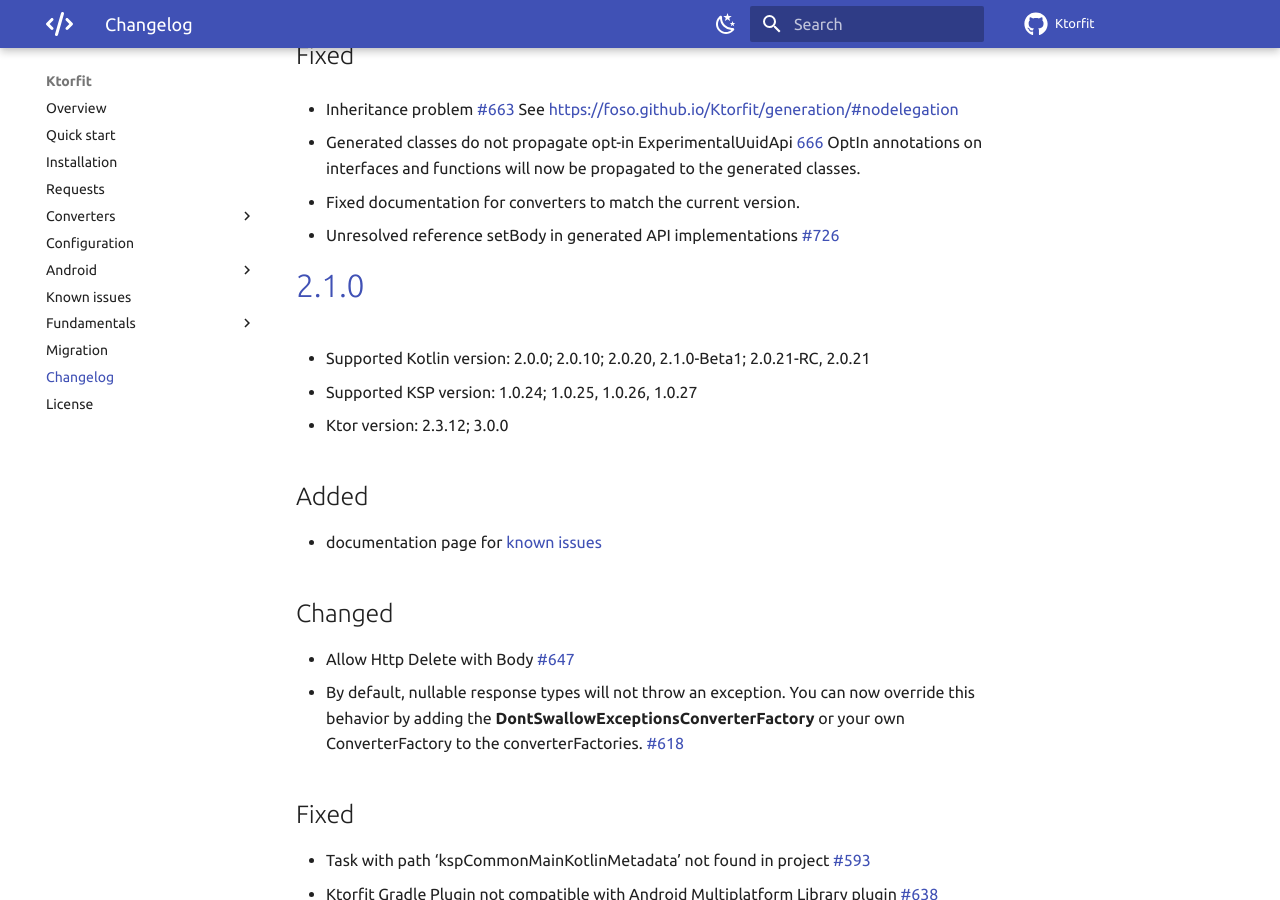
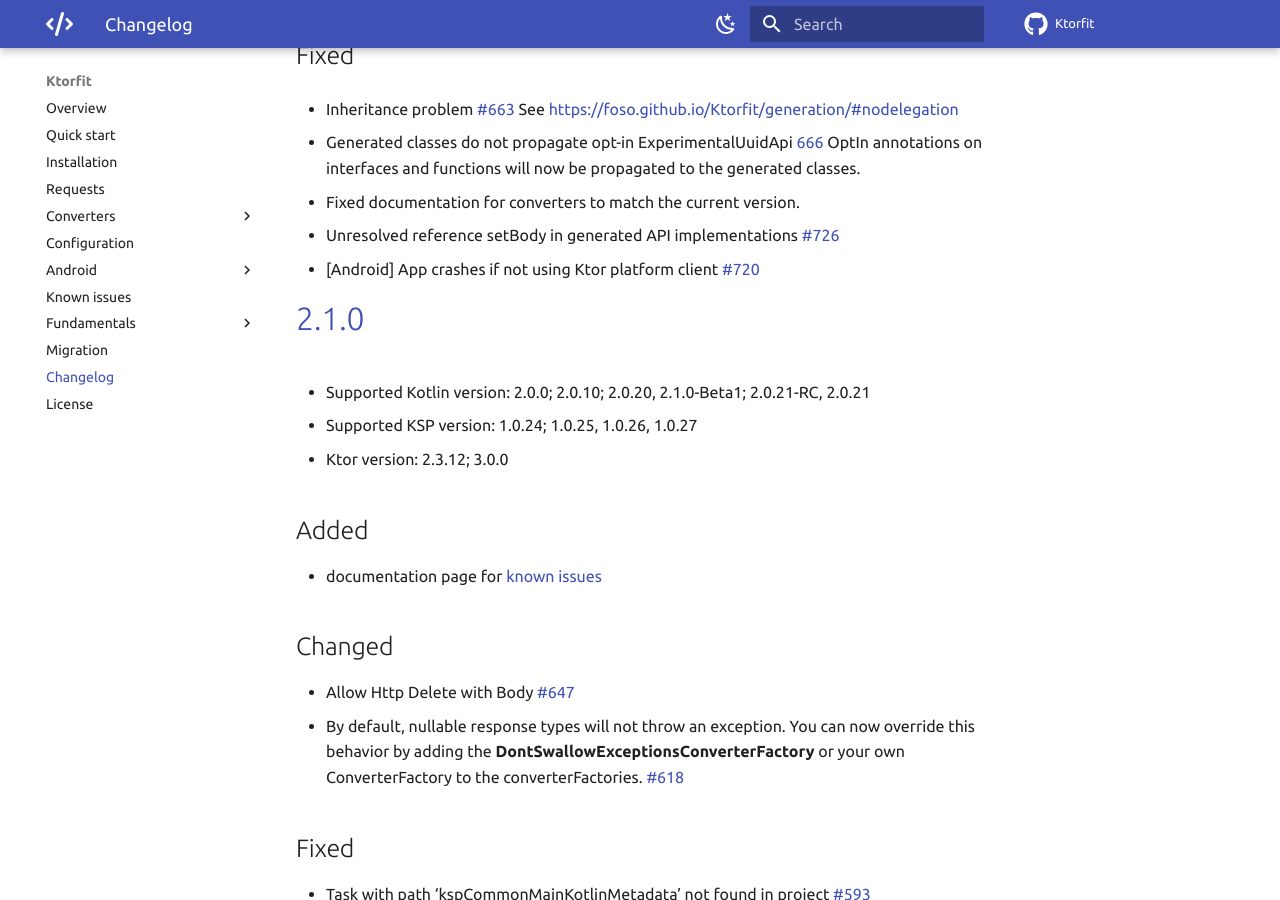
Before and after one commit to Foso/Ktorfit, an MkDocs documentation site: the page built from docs/CHANGELOG.md, in a window 1280 px wide and 900 px high, scrolled down 692 px. Built offline with MkDocs 1.6.1 and Material for MkDocs 9.7.7, drawn with Linux system fonts in a browser that asks for light colours; comment, search, counter and statistics services are not loaded.

Commit message:
Add missing client dependencies #720

```diff
--- a/docs/CHANGELOG.md
+++ b/docs/CHANGELOG.md
@@ -25,6 +25,7 @@
 
 - Fixed documentation for converters to match the current version.
 - Unresolved reference setBody in generated API implementations [#726](https://github.com/Foso/Ktorfit/issues/726)
+- [Android] App crashes if not using Ktor platform client [#720](https://github.com/Foso/Ktorfit/issues/720)
 
 # [2.1.0]()
 
```
